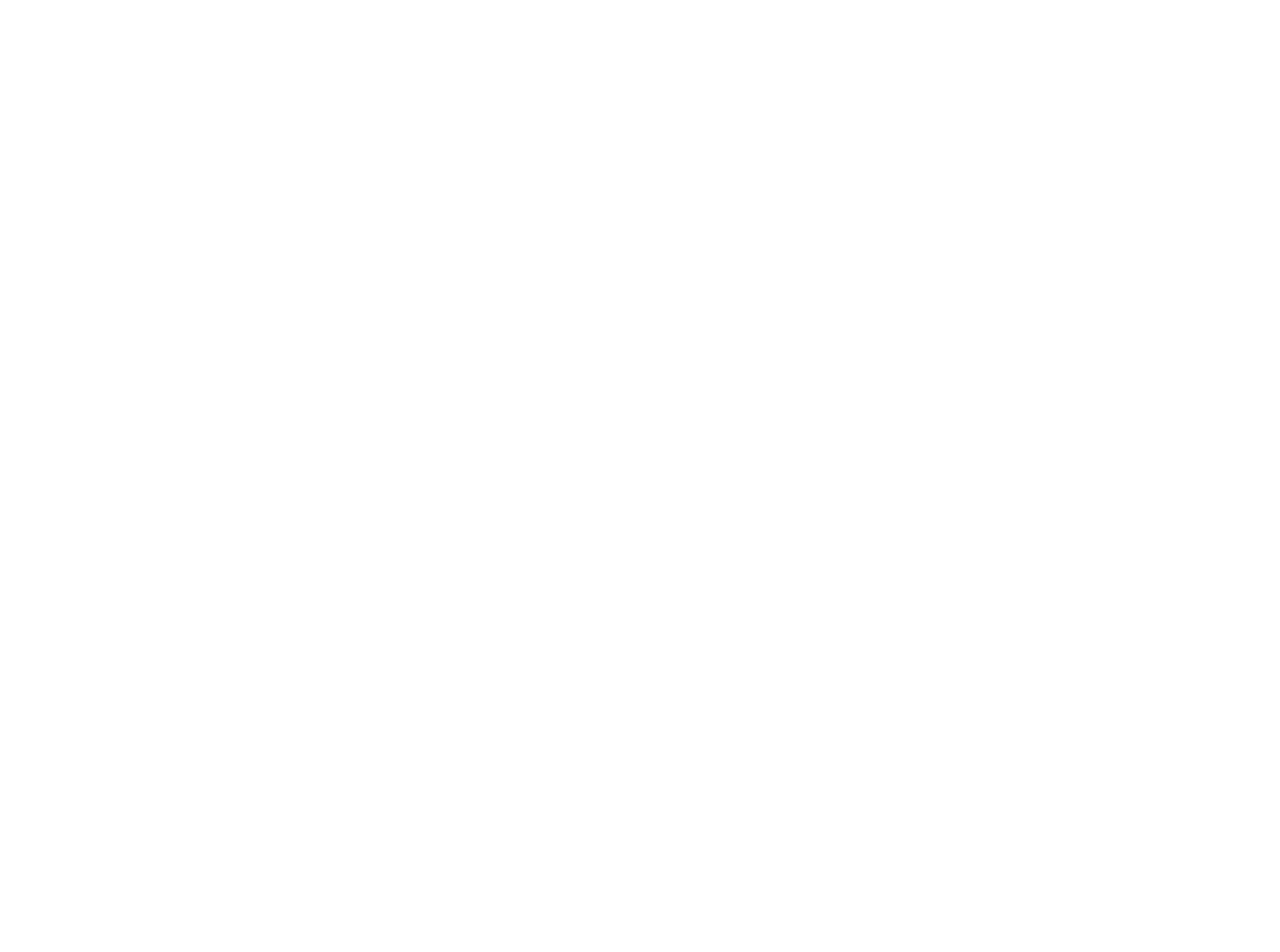
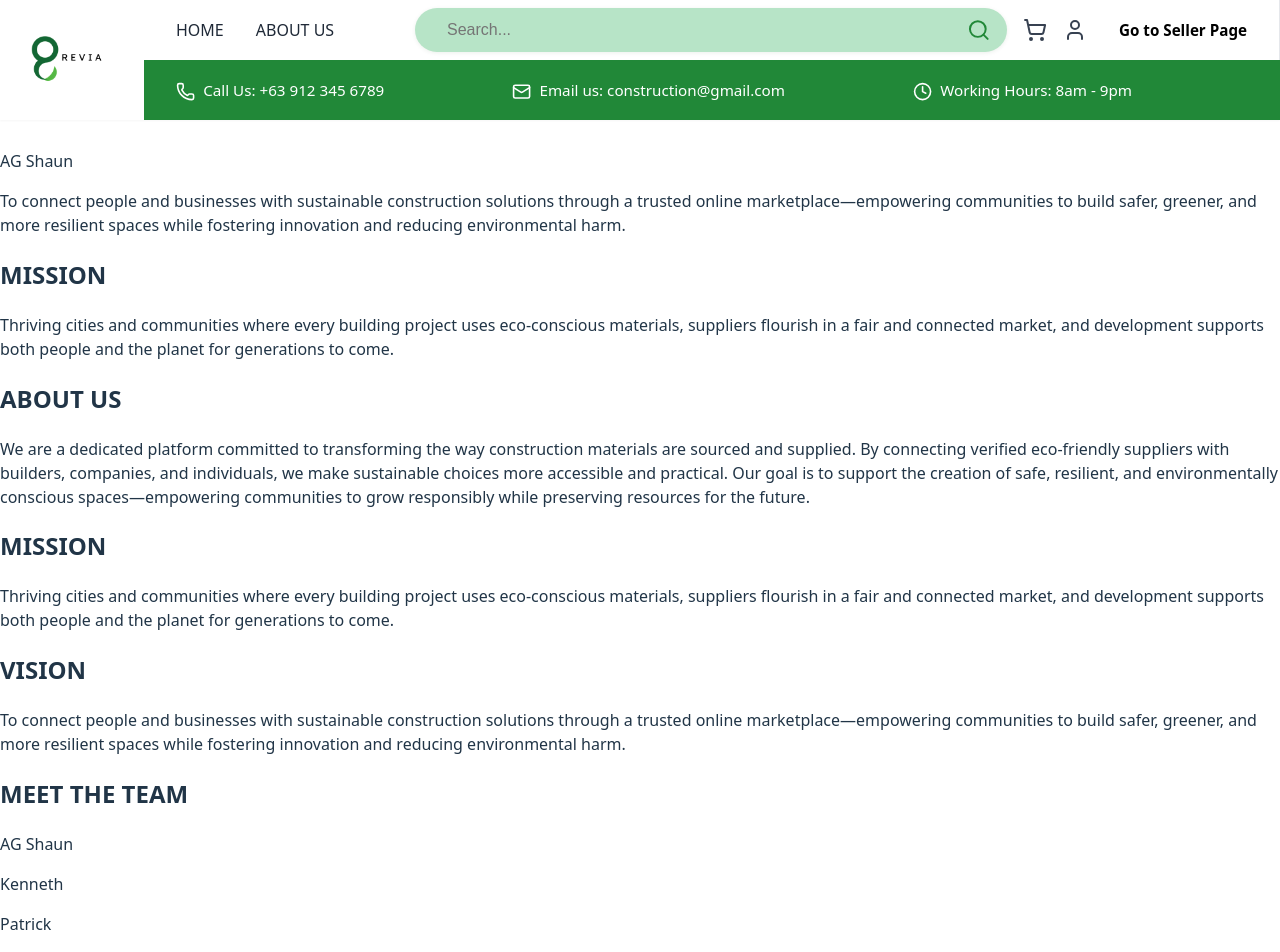
Before and after one commit to BaghettiGH/hackercup-hackathon, a React (Vite) app in the folder my-app/: page /about in a window 1280 px wide. Before the commit this address had no page. Shown: the top 952 px of the page. Before the commit the page ends 800 px from the top, so only its background shows below. Built offline with nearby package versions, Linux system fonts and the light colour scheme.

Commit message:
about page

```diff
--- a/my-app/src/navigator/WebNavigator.jsx
+++ b/my-app/src/navigator/WebNavigator.jsx
@@ -4,13 +4,13 @@
 import HomeScreen from "../pages/HomeScreen";
 import Login from "../pages/login";
 import SupplierProductDashboard from "../pages/supplier";
+import About from "../pages/About";
 
-// Example: Modular route config for web-specific routes
 const webRoutes = [
 	{ path: "/", element: <Login />},
 	{ path: "/home", element: <MainLayout><HomeScreen/></MainLayout>},
 	{ path: "/supplierdashboard", element: <MainLayout><SupplierProductDashboard/></MainLayout> },
-	// Add more web-specific routes here
+	{ path: "/about", element: <MainLayout><About/></MainLayout> },
 ];
 
 const WebNavigator = () => (
--- /dev/null
+++ b/my-app/src/pages/About.css
@@ -0,0 +1,119 @@
+        body {
+            font-family: Arial, sans-serif;
+            margin: 0;
+            padding: 0;
+            color: #333;
+            line-height: 1.6;
+        }
+
+        .container {
+            width: 80%;
+            margin: auto;
+            overflow: hidden;
+            padding: 20px 0;
+        }
+
+        header {
+            text-align: center;
+            padding: 40px 0;
+        }
+
+        h1 {
+            color: #555;
+            font-size: 2.5em;
+        }
+
+        .section {
+            display: flex;
+            align-items: center;
+            justify-content: space-between;
+            margin-bottom: 50px;
+        }
+
+        .section img {
+            width: 45%;
+            height: 300px;
+            background-color: #ccc;
+        }
+
+        .section .content {
+            width: 45%;
+        }
+
+        .testimonial {
+            display: flex;
+            align-items: center;
+            justify-content: space-between;
+            margin-bottom: 50px;
+            text-align: right;
+        }
+
+        .testimonial .text {
+            width: 60%;
+            position: relative;
+            padding: 20px;
+            border: 1px solid #ccc;
+            border-radius: 5px;
+        }
+
+        .testimonial .text h3 {
+            margin: 0;
+        }
+
+        .testimonial .image {
+            width: 35%;
+            height: 250px;
+            background-color: #ccc;
+        }
+
+        .testimonial .name {
+            position: absolute;
+            top: -20px;
+            right: 20px;
+            background: #fff;
+            padding: 5px 10px;
+            border: 1px solid #ccc;
+            border-radius: 5px;
+        }
+
+        .mission-vision {
+            display: flex;
+            justify-content: space-around;
+            text-align: center;
+            margin-bottom: 50px;
+        }
+
+        .mission-vision .box {
+            width: 45%;
+            padding: 20px;
+        }
+
+        .about {
+            text-align: center;
+            margin-bottom: 50px;
+        }
+
+        .team {
+            text-align: center;
+        }
+
+        .team h2 {
+            margin-bottom: 40px;
+        }
+
+        .team-members {
+            display: flex;
+            justify-content: space-around;
+        }
+
+        .member {
+            text-align: center;
+        }
+
+        .member .photo {
+            width: 150px;
+            height: 150px;
+            border-radius: 50%;
+            background-color: #ccc;
+            margin-bottom: 10px;
+        }
--- a/my-app/src/pages/About.jsx
+++ b/my-app/src/pages/About.jsx
@@ -1,6 +1,68 @@
 import React from "react";
 
 function About() {
+    return(
+         <div class="container">
+        <header>
+            <h1>GREVIA GOLD BUILDERS</h1>
+        </header>
+
+        <section class="testimonial">
+            <div class="image"></div>
+            <div class="text">
+                <div class="name">AG Shaun</div>
+                <p>To connect people and businesses with sustainable construction solutions through a trusted online marketplace—empowering communities to build safer, greener, and more resilient spaces while fostering innovation and reducing environmental harm.</p>
+            </div>
+        </section>
+
+        <section class="section">
+            <div class="content">
+                <h2>MISSION</h2>
+                <p>Thriving cities and communities where every building project uses eco-conscious materials, suppliers flourish in a fair and connected market, and development supports both people and the planet for generations to come.</p>
+            </div>
+            <div class="image"></div>
+        </section>
+
+
+        <section class="about">
+            <h2>ABOUT US</h2>
+            <p>We are a dedicated platform committed to transforming the way construction materials are sourced and supplied. By connecting verified eco-friendly suppliers with builders, companies, and individuals, we make sustainable choices more accessible and practical. Our goal is to support the creation of safe, resilient, and environmentally conscious spaces—empowering communities to grow responsibly while preserving resources for the future.</p>
+        </section>
+
+        <section class="mission-vision">
+            <div class="box">
+                <h2>MISSION</h2>
+                <p>Thriving cities and communities where every building project uses eco-conscious materials, suppliers flourish in a fair and connected market, and development supports both people and the planet for generations to come.</p>
+            </div>
+            <div class="box">
+                <h2>VISION</h2>
+                <p>To connect people and businesses with sustainable construction solutions through a trusted online marketplace—empowering communities to build safer, greener, and more resilient spaces while fostering innovation and reducing environmental harm.</p>
+            </div>
+        </section>
+
+        <section class="team">
+            <h2>MEET THE TEAM</h2>
+            <div class="team-members">
+                <div class="member">
+                    <div class="photo"></div>
+                    <p>AG Shaun</p>
+                </div>
+                <div class="member">
+                    <div class="photo"></div>
+                    <p>Kenneth</p>
+                </div>
+                <div class="member">
+                    <div class="photo"></div>
+                    <p>Patrick</p>
+                </div>
+                <div class="member">
+                    <div class="photo"></div>
+                    <p>Czarina Lily</p>
+                </div>
+            </div>
+        </section>
+    </div>
+    )
 }
 
 export default About;
```
